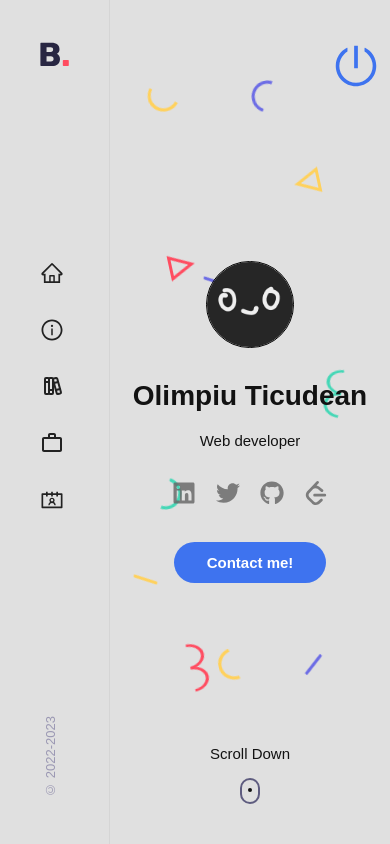
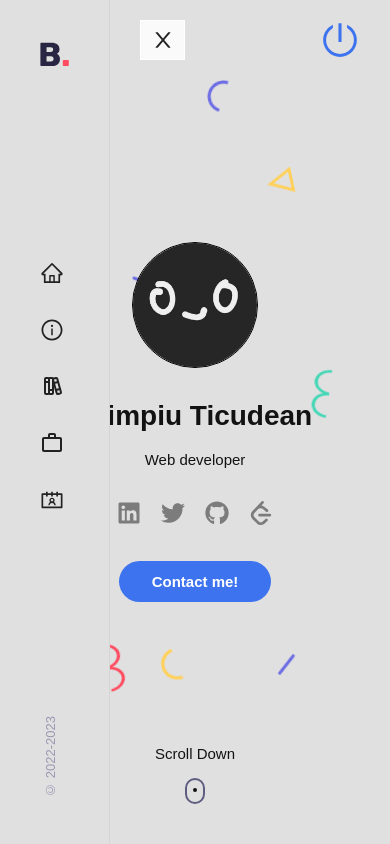
Before and after one commit to olimpiu98/portfolio-react, a React (Vite) app: page / in a window 390 px wide. Shown: the top 844 px of the page. Built offline with nearby package versions, Linux system fonts and the light colour scheme.

Commit message:
responsive and phone menu

```diff
--- a/src/App.css
+++ b/src/App.css
@@ -25,19 +25,26 @@
 }
 
 .button-theme {
-	z-index: 10;
-	font-size: 3rem;
+	z-index: 1;
+	font-size: 2.5rem;
 	background: none;
 	position: absolute;
-	top: 5%;
-	width: 48px;
-	height: 48px;
-	left: 85%;
+	top: 1.25rem;
+	right: 1.875rem;
 	transition: 0.5s;
 	color: var(--first-color);
-	border-radius: 100%;
 }
 
 .button-theme:hover {
 	animation: gelatine 0.9s;
 }
+
+@media screen and (max-width: 1024px) {
+	.main {
+		margin-left: 0;
+	}
+	.main-light,
+	.main-dark {
+		margin: 0px;
+	}
+}
--- a/src/components/portfolio/Portfolio.jsx
+++ b/src/components/portfolio/Portfolio.jsx
@@ -9,7 +9,7 @@ const Portfolio = () => {
 		const updateItems = portfoliodata.filter((curEl) => {
 			return curEl.framework === categoryItem;
 		});
-		setItems(updateItems);
+		setItems((prev) => (prev = updateItems));
 	};
 
 	return (
--- a/src/components/portfolio/portfolio.css
+++ b/src/components/portfolio/portfolio.css
@@ -119,3 +119,13 @@
 .work__card:hover .work__category {
 	opacity: 1;
 }
+
+@media screen and (max-width: 610px) {
+	.work__container {
+		grid-template-columns: 0.6fr;
+		justify-content: center;
+	}
+	.work__filters {
+		justify-content: center;
+	}
+}
--- a/src/components/resume/resume.css
+++ b/src/components/resume/resume.css
@@ -5,7 +5,8 @@
 
 @media screen and (max-width: 730px) {
 	.resume__container {
-		grid-template-columns: repeat(1, 1fr);
+		grid-template-columns: 1fr;
+		justify-content: center;
 	}
 }
 
@@ -31,6 +32,7 @@
 
 .timeline::-webkit-scrollbar-track {
 	-webkit-box-shadow: inset 0 0 6px rgba(0, 0, 0, 0.3);
+	box-shadow: inset 0 0 6px rgba(0, 0, 0, 0.3);
 	border-radius: 10px;
 	margin-top: 33px;
 	margin-bottom: 33px;
@@ -43,6 +45,7 @@
 .timeline::-webkit-scrollbar-thumb {
 	border-radius: 10px;
 	-webkit-box-shadow: inset 0 0 6px rgba(0, 0, 0, 0.2);
+	box-shadow: inset 0 0 6px rgba(0, 0, 0, 0.2);
 	background-color: #ff8f9c80;
 }
 
--- a/src/components/sidebar/Sidebar.jsx
+++ b/src/components/sidebar/Sidebar.jsx
@@ -1,18 +1,22 @@
 import React from "react";
 import Logo from "../../public/assets/logo.svg";
 import {
+	AiOutlineMenu,
 	AiOutlineContacts,
 	AiOutlineHome,
-	AiOutlineQuestionCircle,
 	AiOutlineInfoCircle,
+	AiOutlineClose,
 } from "react-icons/ai";
 import { TbBooks } from "react-icons/tb";
 import { MdWorkOutline } from "react-icons/md";
 import "./sidebar.css";
+import { useState } from "react";
 
 const Sidebar = () => {
+	const [showMenu, setShowMenu] = useState(true);
 	return (
-		<aside className='aside'>
+		<>
+			<aside className={showMenu ? "aside show-menu" : "aside"}>
 				<a href='#home' className='nav__logo'>
 					<img src={Logo} alt='' />
 				</a>
@@ -56,6 +60,13 @@ const Sidebar = () => {
 					<span className='copyright'>&copy; 2022-2023</span>
 				</div>
 			</aside>
+			<div
+				className={showMenu ? "nav__toggle nav_toggle-open hide-desktop" : "nav__toggle"}
+				onClick={() => setShowMenu(!showMenu)}
+			>
+				{showMenu ? <AiOutlineClose /> : <AiOutlineMenu />}
+			</div>
+		</>
 	);
 };
 
--- a/src/components/sidebar/sidebar.css
+++ b/src/components/sidebar/sidebar.css
@@ -36,3 +36,37 @@
 	transform: rotate(-180deg);
 	writing-mode: vertical-lr;
 }
+
+.nav__toggle {
+	position: fixed;
+	top: 1.25rem;
+	left: 1.875rem;
+	cursor: pointer;
+	font-size: 1.5rem;
+	display: flex;
+	height: 40px;
+	width: 45px;
+	color: #222;
+	background-color: rgba(255, 255, 255, 0.827);
+	border: 1px solid #ffffff;
+	display: flex;
+	align-items: center;
+	justify-content: center;
+	z-index: 1;
+	transition: 0.3s;
+}
+
+@media screen and (max-width: 1024px) {
+	.aside {
+		left: -110px;
+		transition: 0.3s;
+	}
+	.show-menu {
+		left: 0;
+		transition: 0.3s;
+	}
+}
+
+.nav_toggle-open {
+	left: 140px;
+}
--- a/src/index.css
+++ b/src/index.css
@@ -146,8 +146,14 @@ img {
 	animation: button-push 0.5s linear 1;
 }
 
-@media screen and (max-width: 600px) {
+@media screen and (max-width: 720px) {
 	.mobile-hide {
 		display: none;
 	}
 }
+
+@media screen and (min-width: 1020px) {
+	.hide-desktop {
+		display: none;
+	}
+}
```
Lines whose indentation alone changed are shown as unchanged.
